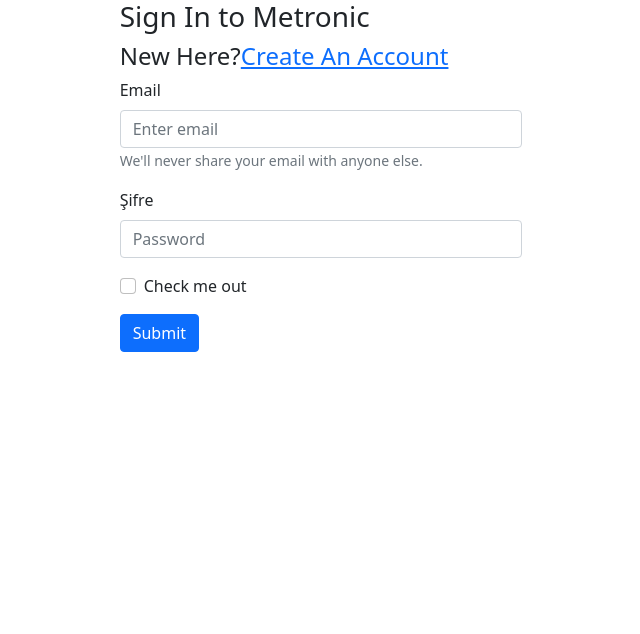
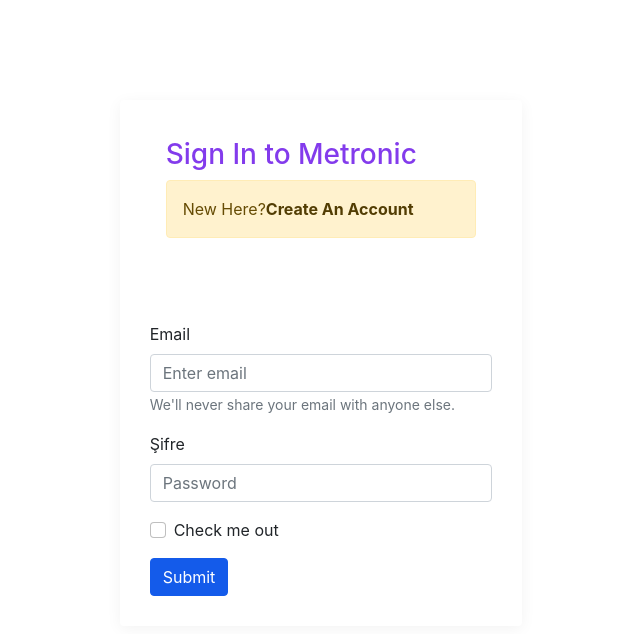
Before and after one commit to uyilboga/react-admin-dashboard, a Next.js app: page /auth/login in a window 1280 px wide. Shown: the top 634 px of the page, without its empty margins (319-959 px from the left). Built offline with nearby package versions, Linux system fonts and the light colour scheme.

Commit message:
bootstrap update

```diff
--- a/pages/_app.js
+++ b/pages/_app.js
@@ -1,5 +1,5 @@
+import '../styles/_variables.scss'
 import '../styles/globals.scss'
-import 'bootstrap/dist/css/bootstrap.min.css'
 
 function MyApp({ Component, pageProps }) {
   return <Component {...pageProps} />
--- a/pages/auth/login.js
+++ b/pages/auth/login.js
@@ -1,31 +1,37 @@
 
-import {Container, Row, Col, Button, Form, Alert} from "react-bootstrap";
+import {Container, Row, Col, Button, Form, Alert, Card} from "react-bootstrap";
 import Link from 'next/link'
 
 export default function Home() {
   return (
     <div>
+        <div className="login-page">
             <Container fluid>
-            <Row className="align-items-md-center flex-column justify-content-md-center">
-                <Col md={4}>
+                <Row className="">
+                    <Col md={4} className="mx-auto">
+                        <Card className="login-card">
+                            <Card.Header>
+                                <div className="login-header">
                                     <h3>Sign In to Metronic</h3>
-                    <h4>New Here?
-                        <Link href="/">
+                                    <Alert variant="warning">
+                                        New Here?
+                                        <Alert.Link href="#">
                                             <a>Create An Account</a>
-                        </Link>
-                    </h4>
-                </Col>
-
-                <Col md={4}>
+                                        </Alert.Link>
+                                    </Alert>
+                                </div>
+                            </Card.Header>
+                            <Card.Body>
+                                <div className="login-content">
                                 <Form>
                                     <Form.Group className="mb-3" controlId="formBasicEmail">
                                         <Form.Label>Email</Form.Label>
                                         <Form.Control type="email" placeholder="Enter email" />
                                         <Form.Text className="text-muted">
+                                            {/* eslint-disable-next-line react/no-unescaped-entities */}
                                             We'll never share your email with anyone else.
                                         </Form.Text>
                                     </Form.Group>
-
                                     <Form.Group className="mb-3" controlId="formBasicPassword">
                                         <Form.Label>Şifre</Form.Label>
                                         <Form.Control type="password" placeholder="Password" />
@@ -37,9 +43,13 @@
                                         Submit
                                     </Button>
                                 </Form>
+                            </div>
+                            </Card.Body>
+                        </Card>
                     </Col>
                 </Row>
             </Container>
         </div>
+    </div>
   )
 }
--- /dev/null
+++ b/styles/_variables.scss
@@ -0,0 +1,11 @@
+$primary: #145bea;
+$secondary: #833bec;
+$success: #1ce1ac;
+$info: #ff7d50;
+$warning: #ffbe0b;
+$danger: #ff007f;
+$light: #c0ccda;
+$dark: #001738;
+
+
+@import '/node_modules/bootstrap/scss/bootstrap.scss';
--- a/styles/globals.scss
+++ b/styles/globals.scss
@@ -1,3 +1,12 @@
+$primary: #145bea;
+$secondary: #833bec;
+$success: #1ce1ac;
+$info: #ff7d50;
+$warning: #ffbe0b;
+$danger: #ff007f;
+$light: #c0ccda;
+$dark: #001738;
+
 html,
 body {
   padding: 0;
@@ -14,3 +23,33 @@
 * {
   box-sizing: border-box;
 }
+
+
+.login-page {
+  padding-top: 100px;
+  .login-card {
+    border: none;
+    box-shadow: 0px 3px 15px 0px rgba(#000, .05);
+    .card-header {
+      background: transparent;
+      border: none;
+      .login-header {
+        padding: 30px;
+        h3 {
+          color: $secondary;
+        }
+        h4 {
+
+        }
+      }
+    }
+    .card-body {
+      padding: 30px;
+      .login-content {
+        form {
+
+        }
+      }
+    }
+  }
+}
```
Lines whose indentation alone changed are shown as unchanged.
